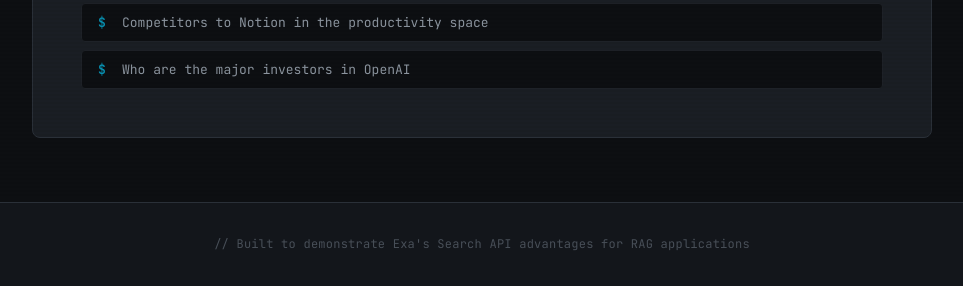
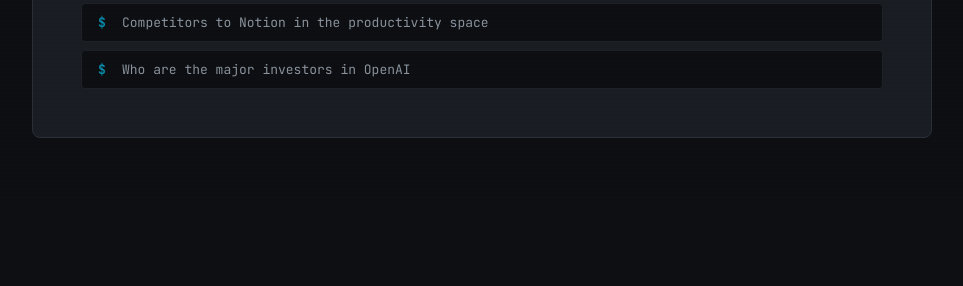
Before and after one commit to nitinm21/exa, a Flask app: page / in a window 1280 px wide. Shown: the part 602-888 px from the top of the page, without its empty margins (158-1121 px from the left). After the commit the page ends 740 px from the top, so only its background shows below. Run offline with Flask 3, Linux system fonts and the light colour scheme.

Commit message:
Remove footer from index page

```diff
--- a/templates/index.html
+++ b/templates/index.html
@@ -171,12 +171,6 @@
 
         </section>
     </main>
-
-    <footer>
-        <div class="container">
-            <p>// Built to demonstrate Exa's Search API advantages for RAG applications</p>
-        </div>
-    </footer>
 
     <script>
         document.addEventListener('DOMContentLoaded', function() {
```
